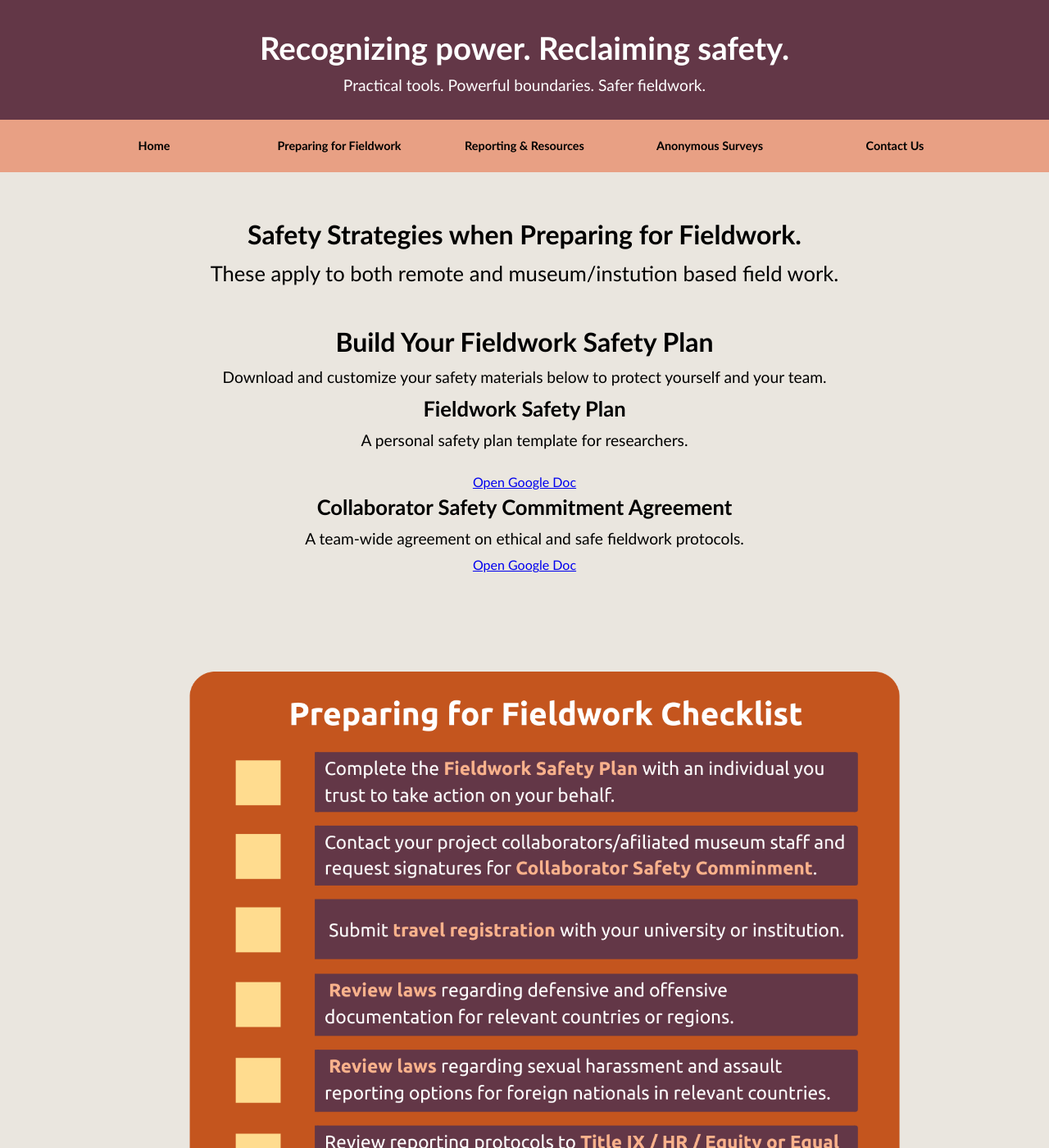
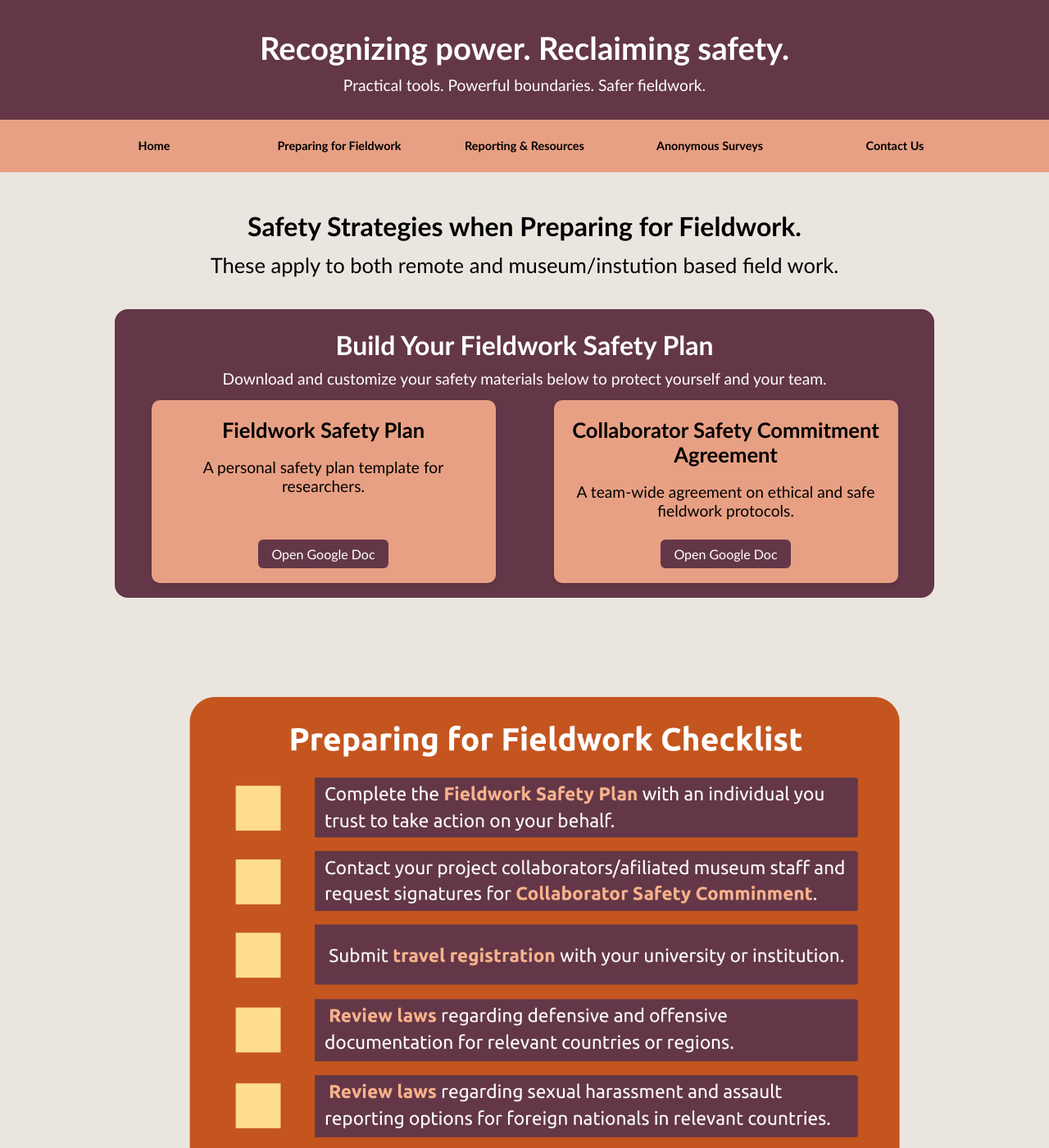
Before and after one commit to AnthroSafetyWarrior/GoldenTrowelProject, a Jekyll site: the page built from _pages/preparing.html, in a window 1280 px wide and 1400 px high. Shown: the whole window at 82% size. Built offline with Jekyll 4.4.1, drawn with Linux system fonts in a browser that asks for light colours.

Commit message:
updating pages

```diff
--- a/_pages/preparing.html
+++ b/_pages/preparing.html
@@ -4,80 +4,6 @@ title: Preparing for Fieldwork
 permalink: /preparing.html
 ---
 <style>
-/* ---- Accordion layout ---- */
-.accordion-grid{
-  display:grid;
-  grid-template-columns: repeat(5, minmax(0,1fr));
-  gap:.5rem;
-  margin-bottom:3rem;
-}
-
-/* responsive row: 5/4/3/2 columns */
-.country-row{
-  display:grid;
-  grid-template-columns: repeat(5, minmax(0,1fr));
-  gap:.5rem;                     /* spacing between buttons in a row */
-  margin-bottom:.5rem;           /* spacing between rows */
-  align-items:start;
-}
-@media (max-width:1100px){ .accordion-grid{ grid-template-columns:repeat(4, minmax(0,1fr)); } }
-@media (max-width:900px){  .accordion-grid{ grid-template-columns:repeat(3, minmax(0,1fr)); } }
-@media (max-width:650px){  .accordion-grid{ grid-template-columns:repeat(2, minmax(0,1fr)); } }
-
-.country{ display:flex; flex-direction:column; }
-
-/* the injected holder spans the full grid width and sits under the clicked row */
-.row-panel{
-  display:none;
-  grid-column: 1 / -1;
-  background:#e8a084; padding:.75rem; overflow-x:auto;
-  border-bottom-left-radius:6px; border-bottom-right-radius:6px;
-  border:3px solid #e8a084; box-sizing:border-box;
-}
-.row-panel.open{ display:block; }
-
-/* Country buttons */
-.accordion{
-  background:#e8a084; color:#000; cursor:pointer;
-  padding:.4em; border:none; text-align:center;
-  font-family: Calibri, sans-serif; font-size:1.05rem; font-weight:bold;
-  transition: background-color .2s ease; border-radius:6px;
-}
-.accordion:hover{ background:#ffdc8f; color:#000; }
-.accordion[aria-expanded="true"]{ background:#633747; color:#fff; border-bottom-left-radius:0; border-bottom-right-radius:0; }
-
-.row-panel.open{ display:block; }
-
-/* hide the per-country panels in markup; JS copies their contents into .row-panel */
-.panel{ display:none; }
-
-.accordion { position: relative; z-index: 1; touch-action: manipulation; }
-
-/* Table inside the accordion */
-.row-panel table{
-  width:100%;
-  margin:0;
-  border-collapse:collapse;
-  table-layout:fixed;
-  background:#eae6df;
-}
-.row-panel th, .row-panel td{
-  padding:.5em .6em;
-  border:1px solid #000;
-  text-align:left;
-  vertical-align:top;
-  white-space:normal;
-  overflow-wrap:anywhere;
-}
-.row-panel th{
-  background:#633747;
-  color:#fff;
-  text-align:center;
-  font-weight:bold;
-}
-.row-panel td{ color:#000; }
-.row-panel td :where(p, li, div, span, strong, em){ color:#000; }
-
 /* small screens: allow horizontal scroll only when needed */
 @media (max-width: 700px){
   .row-panel table{ min-width: 640px; }
@@ -116,98 +42,40 @@ permalink: /preparing.html
   border-radius:6px; border-left:5px solid #e8a084; text-align: left;
   margin: 1.5em auto 2em;
 }
+    .main-section{ padding-block: clamp(10px, 2vw, 18px); }
+    .main-section > .docs-container{ margin: clamp(6px, 1vw, 10px) auto; }
 
-/* Container that wraps the header + all country buttons */
-.country-section{
-  background:#633747;
-  color:#fff;
-  border-radius:16px;
-  padding: clamp(16px, 2.5vw, 28px);
-  margin: 0 auto 2rem;
-  max-width: 1100px;
-  box-shadow: 0 2px 8px rgba(0,0,0,.08);
-}
-.country-section .wrap{ max-width: 100%; margin: 0 auto; }
+    .docs-container{
+      width: min(100%, 1000px);
+      padding: clamp(12px, 2.2vw, 18px);
+      border-radius: 16px;
+    }
+    .docs-container > :first-child{ margin-top:0; }
+    .docs-container > :last-child { margin-bottom:0; }
 
-/* Keep your desired vertical spacing between groups */
-.country-section .section-head{
-  text-align: center;
-  margin: .45rem 0;
-}
-.country-section .section-head h2{ color:#fff; margin:0 0 .35em; }
-.country-section .section-head h4{ margin:.25em 0 0 0; }
-.country-section .section-head .lede{ color:#fff; margin:0 auto; max-width: 80ch; text-align:center;}
+    .docs-container.prevalence{ background:#ffdc8f; }
+    .docs-container.safety-plan{ background:#633747; color:#fff; }
+    .docs-container.safety-plan h2{ margin:.2em 0 .3em; }
+    .docs-container.safety-plan p{ margin:.2em auto .8em; max-width:72ch; }
 
-/* --- Nested accordion toggles (continents/regions) --- */
-.section-toggle,
-.subsection-toggle{
-  display:block;
-  width:100%;
-  box-sizing:border-box;          /* ensures padding doesn't change width */
-  background:#e8a084;
-  color:#000;
-  border:none;
-  border-radius:8px;
-  padding:.6em .8em;
-  font-family: Calibri, sans-serif;
-  font-weight:bold;
-  text-align:center;
-  cursor:pointer;
-  transition: background-color .2s ease;
-  margin:.45em 0;
-}
-.section-toggle{ font-size:1.15rem; }   /* continent size */
-.subsection-toggle{ font-size:1.05rem; margin:.7rem 0; } /* region size */
+    .doc-links{
+      display:grid; gap: clamp(10px, 2vw, 18px);
+      grid-template-columns: 1fr; justify-items:center; margin-top:.5em;
+    }
+    @media (min-width:720px){  .doc-links{ grid-template-columns: repeat(2,1fr); } }
+    @media (min-width:1024px){ .doc-links{ grid-template-columns: repeat(2,1fr); } }
 
-.section-toggle:hover,
-.subsection-toggle:hover{ background:#ffdc8f; color:#000; }
-
-.section-toggle[aria-expanded="true"],
-.subsection-toggle[aria-expanded="true"]{
-  background:#633747; color:#fff;
-}
-
-/* Bodies are collapsed by default */
-.section-body,
-.subsection-body{ display:none; margin:.5rem 0 1rem; }
-
-/* When JS adds .open, reveal */
-.section-body.open,
-.subsection-body.open{ display:block; }
-
-/* Hide legacy h3/h4 headings inside toggled areas (we use buttons instead) */
-.country-section .section-head h3,
-.country-section .section-head h4{ display:none; }
-
-/* ---------- WIDTH MATCH FIX ---------- */
-/* Put everything on one column so continent + region share the exact same track */
-.country-section .wrap{
-  display:grid;
-  grid-template-columns: 1fr;
-}
-
-/* Ensure all containers sit on that single track with no side padding */
-.country-section .section-head,
-.country-section .section-body,
-.country-section .subsection,
-.country-section .subsection-body{
-  grid-column: 1 / -1;
-  padding: 0;
-  margin-left: 0;
-  margin-right: 0;
-}
-
-/* Belt-and-suspenders: remove any stray inline padding on section bodies */
-.section-body { padding-inline: 0 !important; }
-
-/* Region containers also full-width, no extra padding */
-.section-body, .subsection, .subsection-body{ width:100%; padding:0; }
-
-a.link-white:link,
-a.link-white:visited { color:#fff; }
-
-a.link-white:hover,
-a.link-white:focus-visible { color:#fff; text-decoration: underline; }
+    .doc-card{
+      width:100%; max-width:420px; background:#e8a084; color:#000; border-radius:10px;
+      padding: clamp(12px, 2.2vw, 18px); box-shadow:0 2px 6px rgba(0,0,0,.08);
+      text-align:center; display:flex; flex-direction:column; gap:.6em;
+    }
+    .doc-card h3{ margin:.1em 0 .2em; }
+    .doc-card p{ margin:.2em 0 .6em; }
+    .doc-card a{ margin-top:auto; align-self:center; background:#633747;
+              color:#fff; text-decoration:none; padding:.5em 1em; border-radius:6px;
+              display:inline-block; }
+    .doc-card a:hover{ background:#ffdc8f; color:#000; }
 
 </style>
 
```
